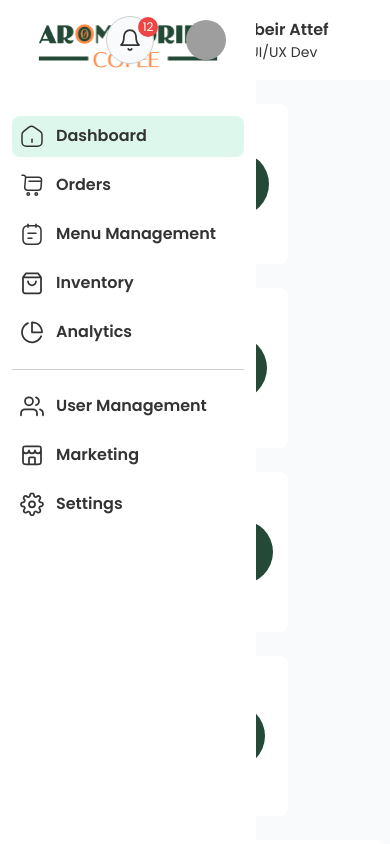
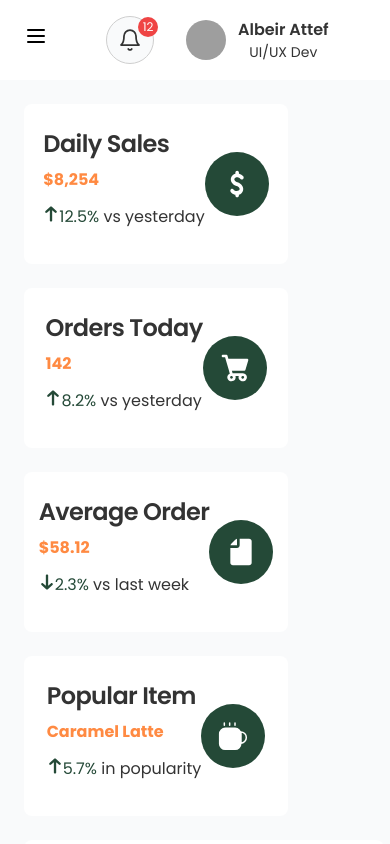
Before and after one commit to MazenUcef/aroma-dashboard-template-, a React (Vite) app: page / in a window 390 px wide. Shown: the top 844 px of the page. Built offline with nearby package versions, Linux system fonts and the light colour scheme; grey boxes are pictures that could not be loaded.

Commit message:
sidebar responsive succesfully

```diff
--- a/src/components/SidebarComponent.tsx
+++ b/src/components/SidebarComponent.tsx
@@ -16,14 +16,35 @@ import UserIcon from "../assets/icons/UserIcon";
 import BuildingIcon from "../assets/icons/BuildingIcon";
 import SettingsIcon from "../assets/icons/SettingsIcon";
 import { ThemeContext } from "../context/themeContext";
-import { useContext } from "react";
+import { useContext, useState, useEffect, useRef } from "react";
+import { Menu } from "lucide-react";
 
 const SidebarComponent = () => {
     const location = useLocation();
     const themeContext = useContext(ThemeContext);
+    const [isMenuOpen, setIsMenuOpen] = useState(false);
+    const sidebarRef = useRef<HTMLDivElement>(null);
+
     if (!themeContext) return null;
     const { theme } = themeContext;
     const darkMode = theme === "dark";
+
+    // Close sidebar when clicking outside
+    useEffect(() => {
+        const handleClickOutside = (event: MouseEvent) => {
+            if (sidebarRef.current && !sidebarRef.current.contains(event.target as Node)) {
+                setIsMenuOpen(false);
+            }
+        };
+
+        if (isMenuOpen) {
+            document.addEventListener('mousedown', handleClickOutside);
+        }
+
+        return () => {
+            document.removeEventListener('mousedown', handleClickOutside);
+        };
+    }, [isMenuOpen]);
 
     const isActive = (href: string) => {
         if (href === "/") {
@@ -44,7 +65,7 @@ const SidebarComponent = () => {
       },
       collapse: {
         button:
-          "group flex w-full items-center rounded-lg p-2 text-base font-normal text-foreground dark:text-foreground transition duration-75", // ⬅ removed hover:bg
+          "group flex w-full items-center rounded-lg p-2 text-base font-normal text-foreground dark:text-foreground transition duration-75",
         icon: {
           base: "h-6 w-6 text-foreground transition duration-75 group-hover:text-foreground dark:text-foreground dark:group-hover:text-foreground",
           open: {
@@ -114,7 +135,6 @@ const SidebarComponent = () => {
       },
     };
 
-
     const LinksBeforeDivider = [
       {
         name: "Dashboard",
@@ -162,18 +182,38 @@ const SidebarComponent = () => {
     ];
 
     return (
+      <>
+        {/* Mobile menu button */}
+        <div
+          onClick={() => setIsMenuOpen(!isMenuOpen)}
+          className="fixed top-4 left-4 p-2 rounded-md cursor-pointer dark:bg-gray-700 sm:hidden"
+        >
+          <Menu size={24} />
+        </div>
+
+        {/* Backdrop */}
+{isMenuOpen && (
+          <div className="fixed inset-0 bg-white/30  z-30 sm:hidden" />
+        )}
+
         <Sidebar
+          ref={sidebarRef}
           theme={SidebarTheme}
-        className="h-screen fixed top-0 left-0"
+          className={`h-screen fixed top-0 left-0 transition-transform duration-300 z-40
+            ${isMenuOpen ? "translate-x-0" : "-translate-x-full"}
+            sm:translate-x-0`}
           aria-label="Sidebar"
         >
-        <Link to="/" className="h-[6.519rem]">
+          <div className="flex justify-between items-center h-[6.519rem] px-4">
+            <Link to="/">
               <img
                 src={darkMode ? DarkLogo : Logo}
                 alt="Logo"
-            className="w-[11.204rem] h-[2.689] mx-auto pt-2 pb-7"
+                className="w-[11.204rem] h-[2.689]"
               />
             </Link>
+          </div>
+
           <SidebarItems className="mt-5">
             <SidebarItemGroup>
               {LinksBeforeDivider.map((link, index) => (
@@ -186,11 +226,11 @@ const SidebarComponent = () => {
                       ? " bg-sidebarhover  dark:bg-sidebarhover text-primary"
                       : "hover:bg-sidebarhover dark:hover:bg-sidebarhover "
                   }`}
+                  onClick={() => setIsMenuOpen(false)}
                 >
                   {link.name}
                 </SidebarItem>
               ))}
-
             </SidebarItemGroup>
 
             <SidebarItemGroup>
@@ -204,13 +244,30 @@ const SidebarComponent = () => {
                       ? "bg-sidebarhover dark:bg-sidebarhover  text-primary"
                       : " hover:bg-sidebarhover dark:hover:bg-sidebarhover"
                   }`}
+                  onClick={() => setIsMenuOpen(false)}
                 >
                   {link.name}
                 </SidebarItem>
               ))}
             </SidebarItemGroup>
           </SidebarItems>
+
+          {/* User section at the bottom */}
+          <div className="absolute bottom-0 left-0 right-0 p-4 border-t border-[#CECECE] dark:border-[#CECECE]">
+            <div className="flex items-center gap-3">
+              {/* <img
+                src={UserAvatar}
+                alt="User"
+                className="w-8 h-8 rounded-full"
+              /> */}
+              <div>
+                <p className="font-medium text-sm">John Doe</p>
+                <p className="text-xs text-gray-500 dark:text-gray-400">admin@example.com</p>
+              </div>
+            </div>
+          </div>
         </Sidebar>
+      </>
     );
 };
 
```
Lines whose indentation alone changed are shown as unchanged.
